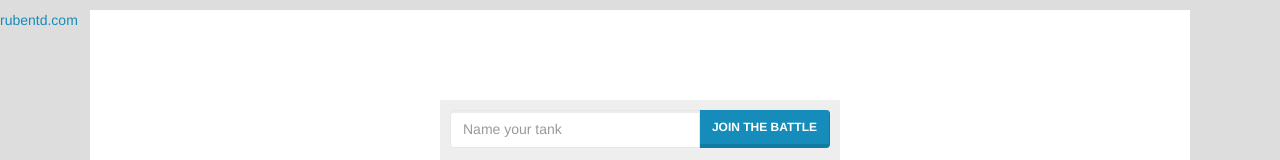
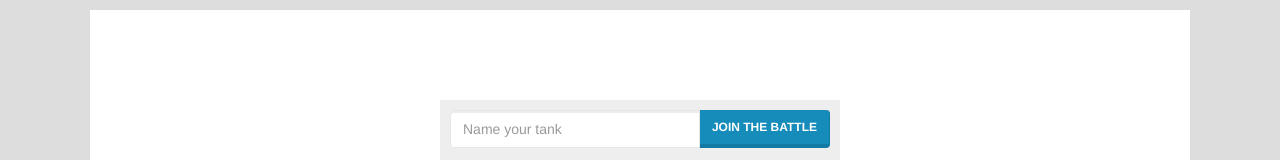
Before and after one commit to rubentd/tanks, a plain HTML site: page www/index.html in a window 1280 px wide. Shown: the top 160 px of the page. Drawn offline with Linux system fonts and the light colour scheme; no server answers.

Commit message:
Revert "Add link to my website"
This reverts commit ca1e875a5f77e8272e269655a9d08beaa79fdeef.

```diff
--- a/www/index.html
+++ b/www/index.html
@@ -44,9 +44,6 @@
     	</div>
 	</div>
 
-	<div style="width:100%;float: right;">
-		<a href="http://rubentd.com">rubentd.com</a>
-	</div>
 	<div id="arena" class="arena">
 	</div>
 
```
